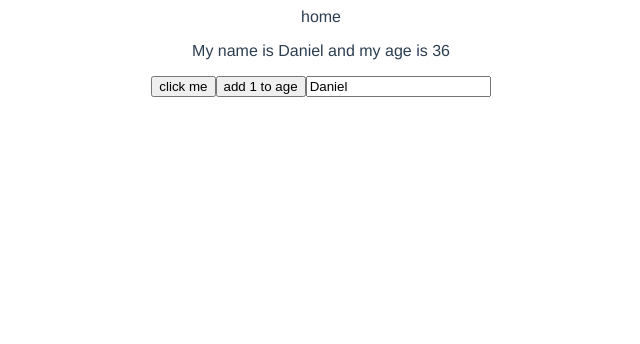
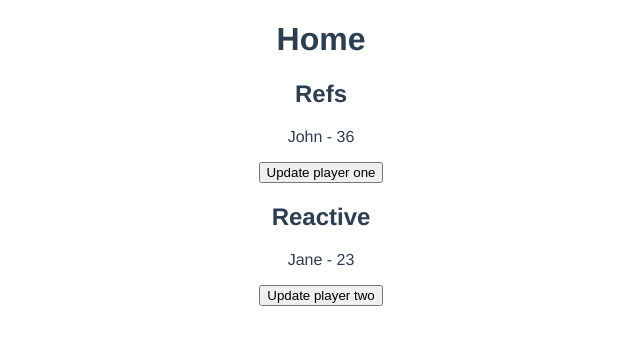
Before and after one commit to codingoak/blog, a Vue app: page / in a window 1280 px wide. Shown: the top 344 px of the page, without its empty margins (319-959 px from the left). Built offline with nearby package versions, Linux system fonts and the light colour scheme.

Commit message:
Refs vs reactive

```diff
--- a/src/views/Home.vue
+++ b/src/views/Home.vue
@@ -1,28 +1,34 @@
 <template>
   <div class="home">
-    home
-    <p ref="p">My name is {{ name }} and my age is {{ age }}</p>
-    <button @click="handleClick">click me</button>
-    <button @click="age++">add 1 to age</button>
-    <input type="text" v-model="name" />
+    <h1>Home</h1>
+    <h2>Refs</h2>
+    <p>{{ playerOne.name }} - {{ playerOne.age }}</p>
+    <button @click="updatePlayerOne">Update player one</button>
+    <h2>Reactive</h2>
+    <p>{{ playerTwo.name }} - {{ playerTwo.age }}</p>
+    <button @click="updatePlayerTwo">Update player two</button>
   </div>
 </template>
 
 <script>
-import { ref } from 'vue';
+import { ref, reactive } from 'vue';
 
 export default {
   name: 'Home',
   setup() {
-    let name = ref('Daniel');
-    let age = ref(36);
+    const playerOne = ref({ name: 'John', age: 36 });
+    // don't use reactive with primitive types
+    const playerTwo = reactive({ name: 'Jane', age: 23 });
 
-    const handleClick = () => {
-      name.value = 'Luigi';
-      age.value = 23;
+    const updatePlayerOne = () => {
+      playerOne.value.age = 40;
     };
 
-    return { name, age, handleClick };
+    const updatePlayerTwo = () => {
+      playerTwo.age = 27;
+    };
+
+    return { playerOne, updatePlayerOne, playerTwo, updatePlayerTwo };
   },
 };
 </script>
```
